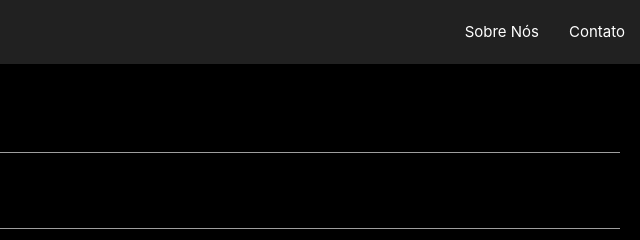
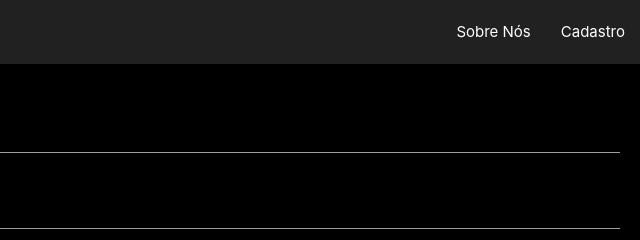
Before and after one commit to lucas-gomess/lucas-gomess.github.io, a plain HTML site: page pages/contato.html in a window 1280 px wide. Shown: the top 240 px of the page, 640-1280 px from the left. Drawn offline with Linux system fonts and the light colour scheme.

Commit message:
Update contato.html

```diff
--- a/pages/contato.html
+++ b/pages/contato.html
@@ -49,7 +49,7 @@ input[type=submit] {
       <a href="#" data-target="mobile-demo" class="sidenav-trigger"><i class="material-icons">menu</i></a>
       <ul class="right hide-on-med-and-down">
         <li><a href="pages/sobre.html">Sobre Nós</a></li>
-        <li><a href="pages/contato.html">Contato</a></li>
+        <li><a href="pages/contato.html">Cadastro</a></li>
 
       </ul>
     </div>
@@ -57,7 +57,7 @@ input[type=submit] {
 
   <ul class="sidenav" id="mobile-demo">
     <li><a href="sobre.html">Sobre Nós</a></li>
-    <li><a href="contato.html">Contato</a></li>
+    <li><a href="contato.html">Cadastro</a></li>
 
   </ul>
 <div id="form" >
```
